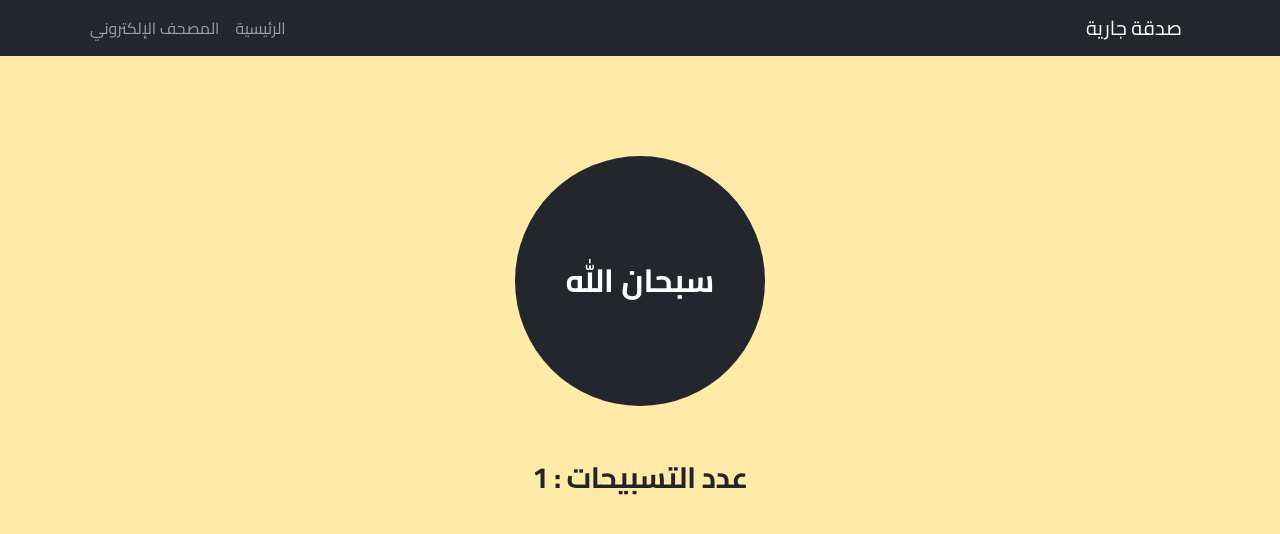
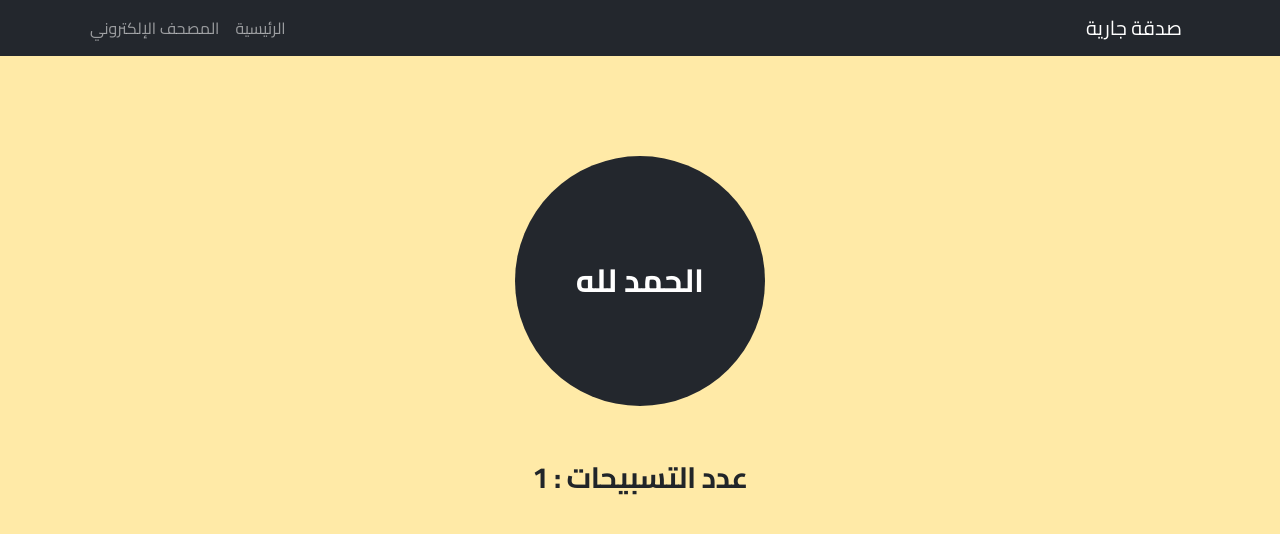
Before and after one commit to AbdQaddora/ManarSadiq, a plain HTML site: page html/seb7a.html in a window 1280 px wide. Both pictures are taken after a click on the element "سبحان الله". Drawn offline with nearby package versions, Linux system fonts and the light colour scheme.

Commit message:
update seb7a page

```diff
--- a/html/seb7a.html
+++ b/html/seb7a.html
@@ -44,7 +44,7 @@
 
     <div class="container">
         <div class="circle text-center align-middle" onclick="increasCounter()">
-            <p id="buttonText">سبحان الله</p>
+            <p id="buttonText"></p>
         </div>
 
         <div class="text-center">
--- a/js/main.js
+++ b/js/main.js
@@ -1,7 +1,12 @@
+var arr = Array("سبحان الله" , "الحمد لله" , "لا إله الا الله" , "الله أكبر");
+var index = 0;
+document.getElementById("buttonText").innerText = arr[index];
 function increasCounter() {
     counter = document.getElementById("counter").innerText;
     counter++;
-    vibreate(100);
+    vibreate(70);
+    index = (index + 1) % 4;
+    document.getElementById("buttonText").innerText = arr[index];
     document.getElementById("counter").innerText = counter;
 }
 
```
